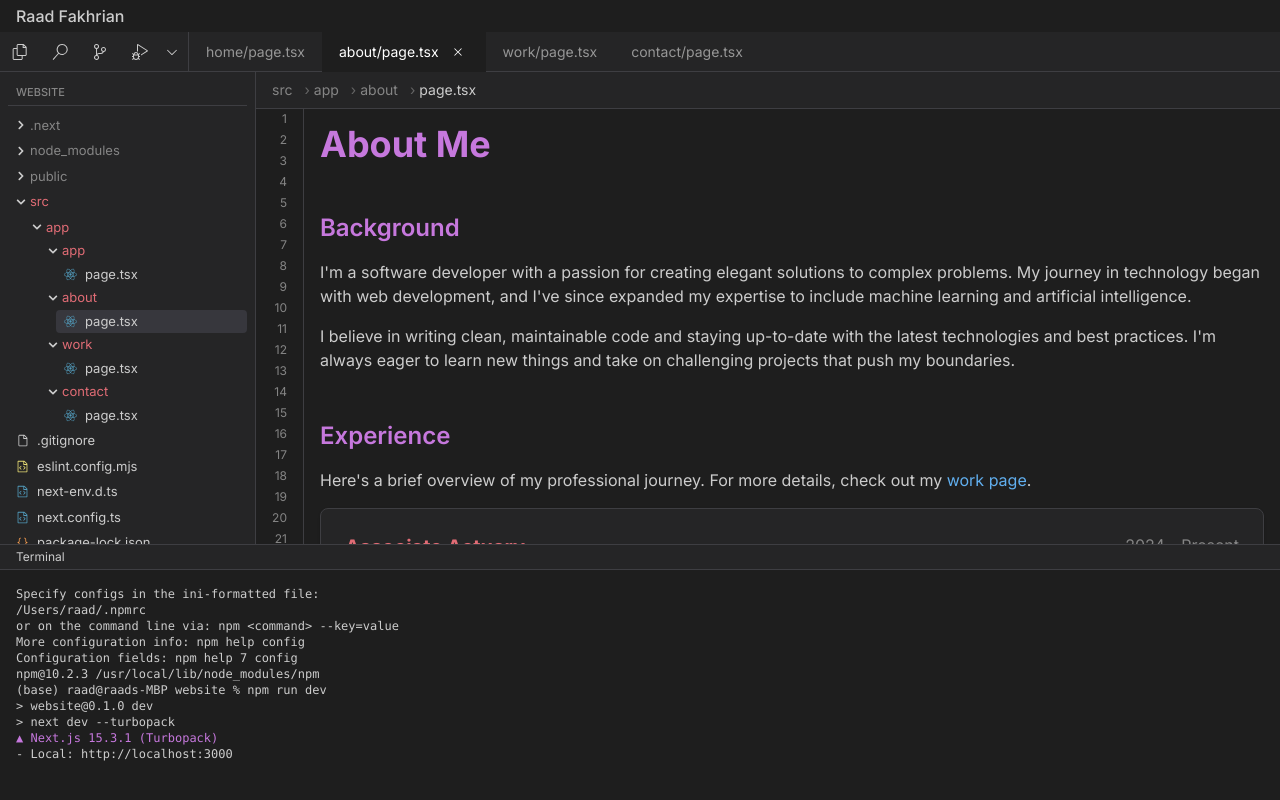
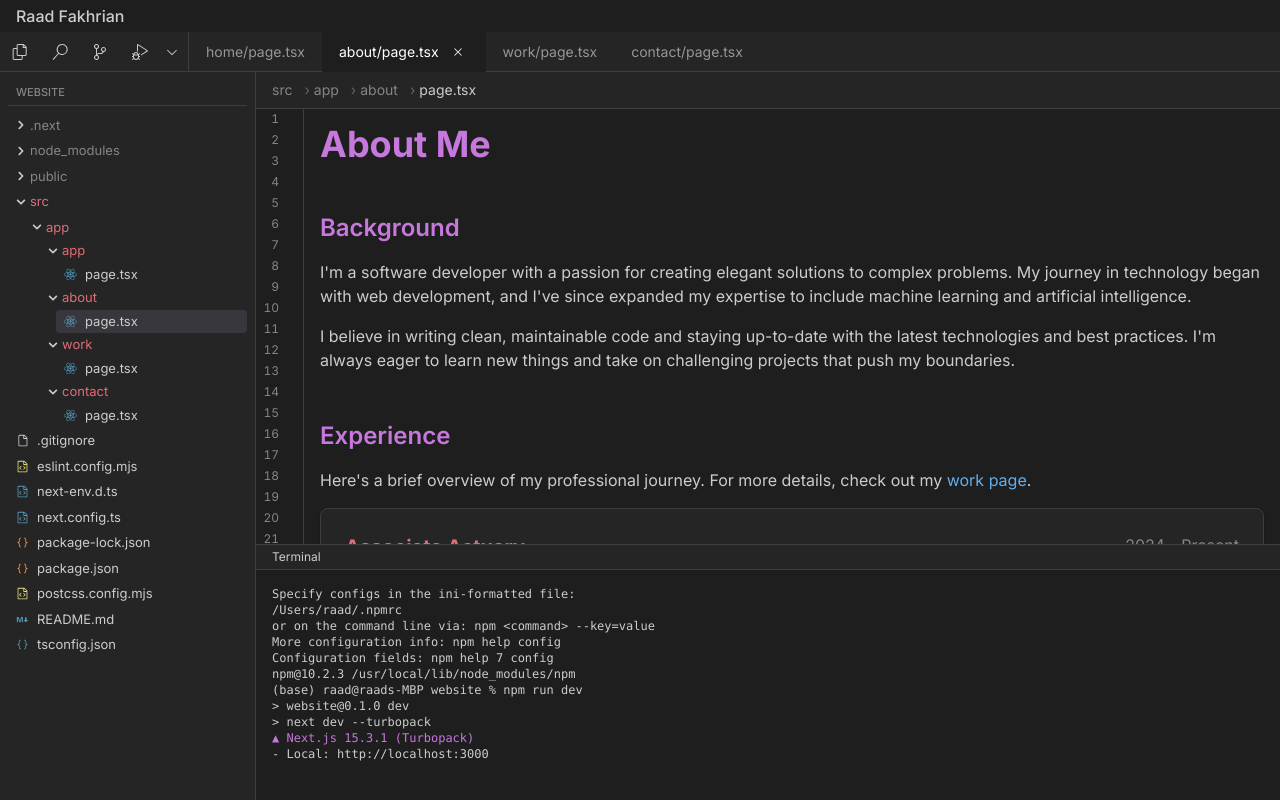
Before and after one commit to raadthedeveloper/website, a Next.js app: page /about in a window 1280 px wide. Built offline with nearby package versions, Linux system fonts and the light colour scheme.

Commit message:
Update PageLayout.tsx

```diff
--- a/src/components/PageLayout.tsx
+++ b/src/components/PageLayout.tsx
@@ -131,11 +131,11 @@ export default function PageLayout({ children, filePath }: PageLayoutProps) {
           {/* Content area with padding for fixed header */}
           <div className="pt-9">
             {/* Main content with line numbers */}
-            <div className="flex relative">
+            <div className="flex relative min-h-full">
               {/* Line numbers */}
               <div className="sticky left-0 w-12 text-right pr-4 text-[#858585] select-none bg-[#1e1e1e] border-r border-[#3e3e42] text-xs">
-                {Array.from({ length: 50 }, (_, i) => (
-                  <div key={i} className="leading-[21px]">
+                {Array.from({ length: 60 }, (_, i) => (
+                  <div key={i} className="leading-[21px] text-right w-full pr-2 tabular-nums">
                     {i + 1}
                   </div>
                 ))}
@@ -151,7 +151,7 @@ export default function PageLayout({ children, filePath }: PageLayoutProps) {
       </div>
 
       {/* Terminal */}
-      <div className="fixed bottom-0 left-0 right-0 h-64 bg-[#1e1e1e] border-t border-[#3e3e42]">
+      <div className="fixed bottom-0 left-64 right-0 h-64 bg-[#1e1e1e] border-t border-[#3e3e42]">
         <div className="bg-[#252526] text-[#cccccc] text-xs px-4 py-1 border-b border-[#3e3e42]">
           Terminal
         </div>
```
